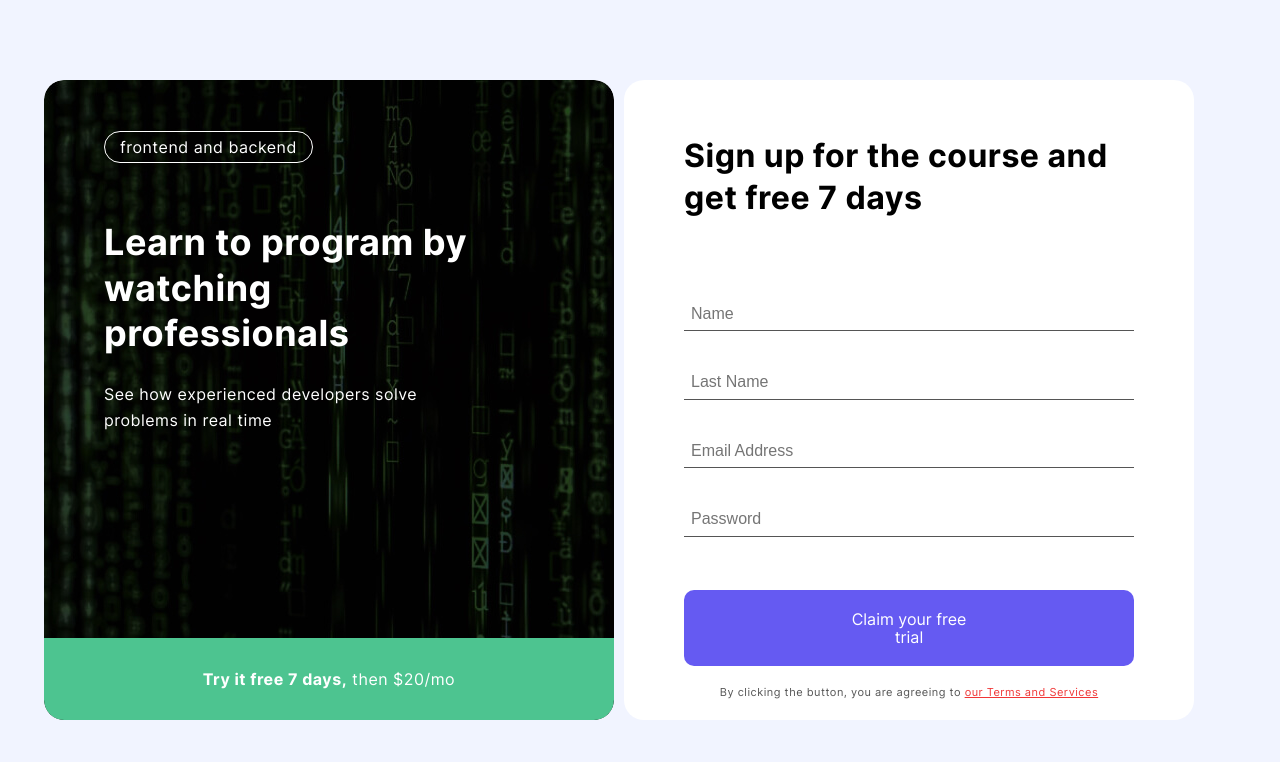
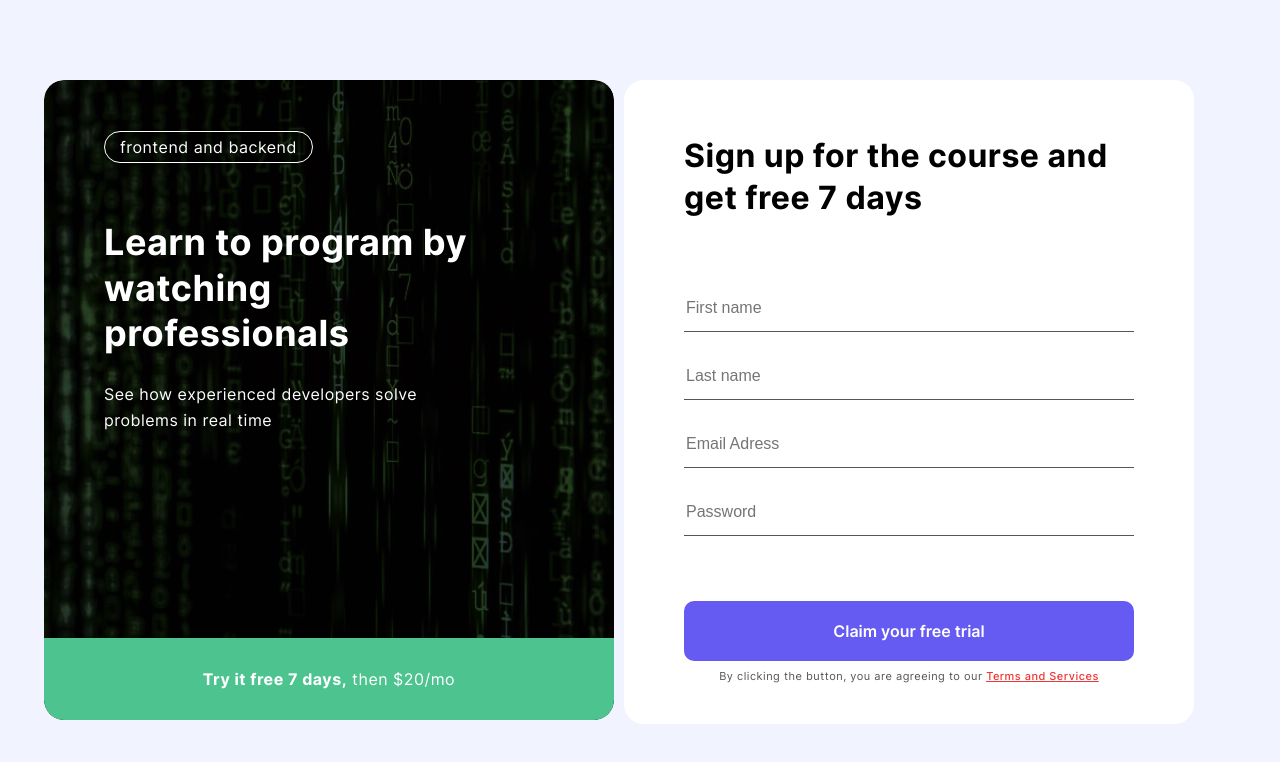
Before and after one commit to frontendasoslar/Intro-Form-loyihasi, a plain HTML site: page index.html in a window 1280 px wide. Drawn offline with Linux system fonts and the light colour scheme.

Commit message:
addsignup form

```diff
--- a/css/styles.css
+++ b/css/styles.css
@@ -84,6 +84,11 @@
 img {
   max-width: 100%;
   height: auto;
+}
+
+*:focus {
+  outline: 2px dotted purple;
+  outline-offset: 3px;
 }
 .container {
   padding-left: 20px;
@@ -258,3 +263,80 @@
   line-height: 15px;
   color: #F03535;
 }
+
+
+/* SIGNUP */
+.signup {
+  border-radius: 20px;
+  overflow: hidden;
+  background-color: var(--normal-font-color);
+  width: 100%;
+  max-width: 570px;
+  padding: 55px 60px 40px 60px;
+}
+.signup-heading {
+  margin-top: 0;
+  margin-bottom: 65px;
+  font-size: 32px;
+  line-height: 42px;
+  font-style: normal;
+  -webkit-column-width: 600;
+  font-family: var(--normal-font);
+  color: #000;
+
+}
+.signup-form-fields {
+  display: flex;
+  flex-direction: column;
+  margin-bottom: 65px;
+}
+.signup-form-field {
+  padding-top: 15px;
+  padding-bottom: 14px;
+  border: 0;
+  border-bottom: 1px solid #555;
+  color: #555;
+  font-size: 16px;
+  font-style: normal;
+  font-weight: 400;
+  line-height: normal;
+}
+
+.signup-form-field:focus {
+  border-color: #000;
+  color: #000;
+  font-weight: 600;
+}
+.signup-form-field:not(:last-child) {
+  margin-bottom: 20px;
+}
+.signup-submit {
+  display: block;
+  border: 0;
+  width: 100%;
+  border-radius: 10px;
+  background-color: #655AF2;
+  text-align: center;
+  font-size: 16px;
+  font-family: var(--normal-font);
+  color: var(--normal-font-color);
+  font-weight: 600;
+  line-height: normal;
+  padding: 20px;
+  cursor: pointer;
+  margin-bottom: 8px;
+}
+.signup-form-notice {
+  text-align: center;
+  font-family: var(--normal-font);
+  color: #555;
+  font-size: 11px;
+  font-style: normal;
+  font-weight: var(--normal-font-weight);
+  line-height: 15px;
+}
+.signup-form-notice-link {
+  color: #F03535;
+  font-weight: 500;
+  text-decoration-line: underline;
+}
--- a/index.html
+++ b/index.html
@@ -23,32 +23,17 @@
    </div>
 
   <!-- SIGN -->
-  <div class="sign">
-    <div class="sign-title">Sign up for the course and get free 7 days</div>
-
-    <form action="https://echo.htmlacademy.ru" class="sign-name">
-      <label for="name"></label>
-      <input class="sign-name-text" type="text" id="name" placeholder="Name" required>
-    </form>
-
-    <form action="https://echo.htmlacademy.ru" class="sign-name">
-      <label for="Last Name"></label>
-      <input class="sign-name-text" type="text" id="Last Name" placeholder="Last Name" required>
-    </form>
-
-    <form action="https://echo.htmlacademy.ru" class="sign-name">
-      <label for="Email Address"></label>
-      <input class="sign-name-text" type="email" id="Email Address" placeholder="Email Address" required>
-    </form>
-
-    <form action="https://echo.htmlacademy.ru" class="sign-name">
-      <label for="Password"></label>
-      <input class="sign-name-text" type="password" id="Password" placeholder="Password" required>
-    </form>
-
-    <div><button class="sign-button" type="submit">Claim your free trial</button></div>
-    <p class="sign-note">By clicking the button, you are agreeing to <a class="sign-note-link" href="#">our Terms and Services</a></p>
-  </div>
+  <form class="signup" action="https://echo.htmlacademy.ru" method="post">
+    <h2 class="signup-heading">Sign up for the course and get free 7 days</h2>
+    <div class="signup-form-fields">
+     <input class="signup-form-field" type="text" name="Name" placeholder="First name" aria-label="Name" required>
+     <input class="signup-form-field" type="text" name="Last name" placeholder="Last name" aria-label="Last name" required>
+     <input class="signup-form-field" type="email" name="Email Adress" placeholder="Email Adress" aria-label="Email Adress" required>
+     <input class="signup-form-field" type="password" name="Password" placeholder="Password" aria-label="Password" required>
+    </div>
+    <button class="signup-submit" type="submit">Claim your free trial</button>
+    <div class="signup-form-notice">By clicking the button, you are agreeing to our <a class="signup-form-notice-link" href="#">Terms and Services</a></div>
+  </form>
   </div>
 </div>
 </body>
```
